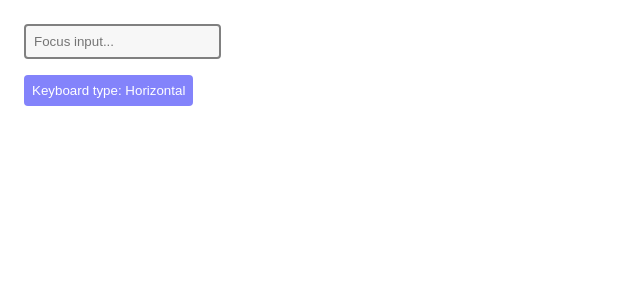
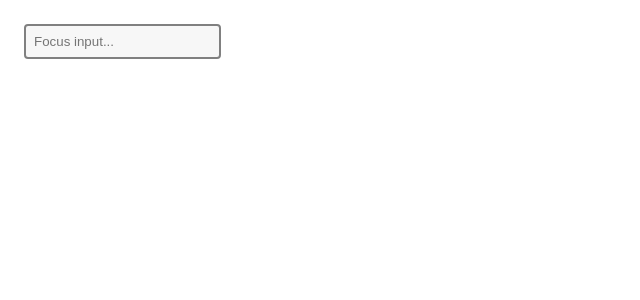
Before and after one commit to andymcgunagle/custom-react-keyboard, a React (Create React App) app: page / in a window 1280 px wide. Shown: the top 300 px of the page, without its empty margins (0-640 px from the left). Built offline with nearby package versions, Linux system fonts and the light colour scheme.

Commit message:
Still having issue with system keyboard showing first, but saving here.

```diff
--- a/src/App.tsx
+++ b/src/App.tsx
@@ -1,9 +1,10 @@
 import { useRef, useState } from 'react';
 
 import styled from 'styled-components';
+
+import useCustomKeyboard from './hooks/useCustomKeyboard';
+
 import CustomKeyboard from './components/CustomKeyboard';
-import CustomVerticalKeyboard from './components/CustomVerticalKeyboard';
-import useOnScreen from './hooks/useOnScreen';
 
 const Wrapper = styled.div`
   display: flex;
@@ -20,25 +21,17 @@ const TestInput = styled.input`
   padding: 0.5rem;
 `;
 
-const Button = styled.button`
-  background-color: #8383fb;
-  border: none;
-  border-radius: 0.25rem;
-  color: white;
-  cursor: pointer;
-  padding: 0.5rem;
-  width: fit-content;
-`;
-
 export default function App() {
   const inputRef = useRef<HTMLInputElement>(null);
 
   const [inputValue, setInputValue] = useState('');
-  const [showKeyboard, setShowKeyboard] = useState(false);
-  // const [showKeyboard, setShowKeyboard] = useState(process.env.NODE_ENV === 'development');
-  const [useCustomVerticalKeyboard, setUseCustomVerticalKeyboard] = useState(false);
 
-  const { customKeyboardRef, isCustomKeyboardVisible } = useOnScreen();
+  const {
+    customKeyboardRef,
+    isOnScreen,
+    showKeyboard,
+    setShowKeyboard,
+  } = useCustomKeyboard();
 
   return (
     <Wrapper>
@@ -49,31 +42,17 @@ export default function App() {
         onChange={(e) => setInputValue(e.target.value)}
         onFocus={() => setShowKeyboard(true)}
         onBlur={() => setShowKeyboard(false)}
-        inputMode={isCustomKeyboardVisible ? "none" : "numeric"}
+        inputMode={isOnScreen ? "none" : "numeric"}
         ref={inputRef}
       />
 
-      <Button
-        onClick={() => setUseCustomVerticalKeyboard(!useCustomVerticalKeyboard)}
-      >
-        Keyboard type: {useCustomVerticalKeyboard ? 'Vertical' : 'Horizontal'}
-      </Button>
-
-      {useCustomVerticalKeyboard ?
-        <CustomVerticalKeyboard
-          inputRef={inputRef}
-          inputValue={inputValue}
-          setInputValue={setInputValue}
-          showKeyboard={showKeyboard}
-        />
-        :
       <CustomKeyboard
         inputRef={inputRef}
         inputValue={inputValue}
         setInputValue={setInputValue}
         showKeyboard={showKeyboard}
         customKeyboardRef={customKeyboardRef}
-        />}
+      />
     </Wrapper>
   );
 };
--- /dev/null
+++ b/src/hooks/useCustomKeyboard.ts
@@ -0,0 +1,28 @@
+import { useEffect, useState, useRef } from 'react';
+
+export default function useCustomKeyboard() {
+  const [showKeyboard, setShowKeyboard] = useState(false);
+  const [isOnScreen, setIsOnScreen] = useState(false);
+
+  const customKeyboardRef = useRef<HTMLDivElement>(null);
+
+  useEffect(() => {
+    const observer = new IntersectionObserver(([entry]) => {
+      console.log('CALLBACK');
+      setIsOnScreen(entry.isIntersecting);
+    });
+
+    if (customKeyboardRef.current !== null) {
+      observer.observe(customKeyboardRef.current);
+    };
+
+    return () => { observer.disconnect(); };
+  }, []);
+
+  return {
+    customKeyboardRef,
+    isOnScreen,
+    showKeyboard,
+    setShowKeyboard,
+  };
+};
--- a/src/hooks/useOnScreen.ts
+++ /dev/null
@@ -1,22 +0,0 @@
-import { useEffect, useRef, useState } from "react";
-
-export default function useOnScreen() {
-  const customKeyboardRef = useRef<HTMLDivElement>(null);
-  const [isCustomKeyboardVisible, setIsCustomKeyboardVisible] = useState(false);
-
-  useEffect(() => {
-    const observer = new IntersectionObserver(([entry]) => {
-      setIsCustomKeyboardVisible(entry.isIntersecting);
-    });
-
-    if (customKeyboardRef.current !== null) {
-      observer.observe(customKeyboardRef.current);
-    };
-
-    // Remove the observer as soon as the component is unmounted
-    return () => observer.disconnect();
-
-  }, []);
-
-  return { customKeyboardRef, isCustomKeyboardVisible };
-};
```
Also changed, not shown: 1 other file (tests, documents, lock files or other folders). Lines whose indentation alone changed are shown as unchanged.
